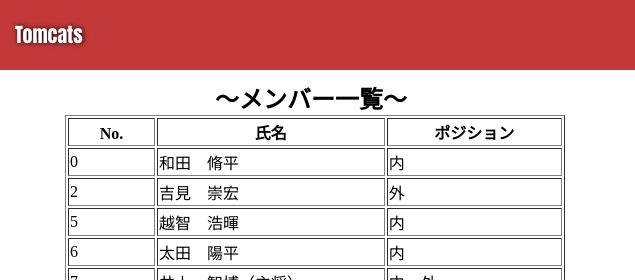
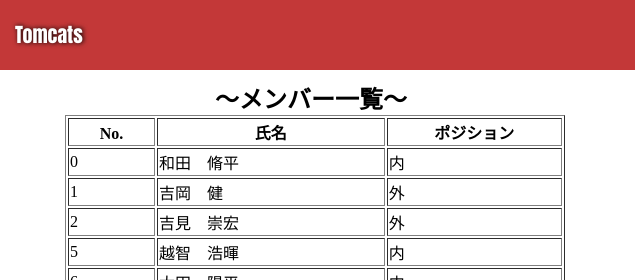
Before and after one commit to Tomo-Heros/member.github.io, a plain HTML site: page index.html in a window 1280 px wide. Shown: the top 280 px of the page, 0-635 px from the left. Drawn offline with Linux system fonts and the light colour scheme.

Commit message:
Update index.html

```diff
--- a/index.html
+++ b/index.html
@@ -26,6 +26,7 @@
             <table class="members" style="color: black; margin-top: 0px; padding-top: 0px; " border="1">
                 <tr> <th> No.　　</th> <th> 氏名 　　　</th> <th> ポジション 　　</th></tr>
                 <tr> <td> 0 </td> 　<td> 和田　脩平　 </td><td> 内 </td>　 </tr>
+                <tr> <td> 1 </td> 　<td> 吉岡　健　 </td><td> 外 </td>　 </tr>
                 <tr> <td> 2 </td> 　<td> 吉見　崇宏　 </td><td> 外 </td>　 </tr>
                 <tr> <td> 5 </td> 　<td> 越智　浩暉　 </td><td> 内 </td>　 </tr>
                 <tr> <td> 6 </td> 　<td> 太田　陽平　 </td><td> 内 </td>　 </tr>
```
